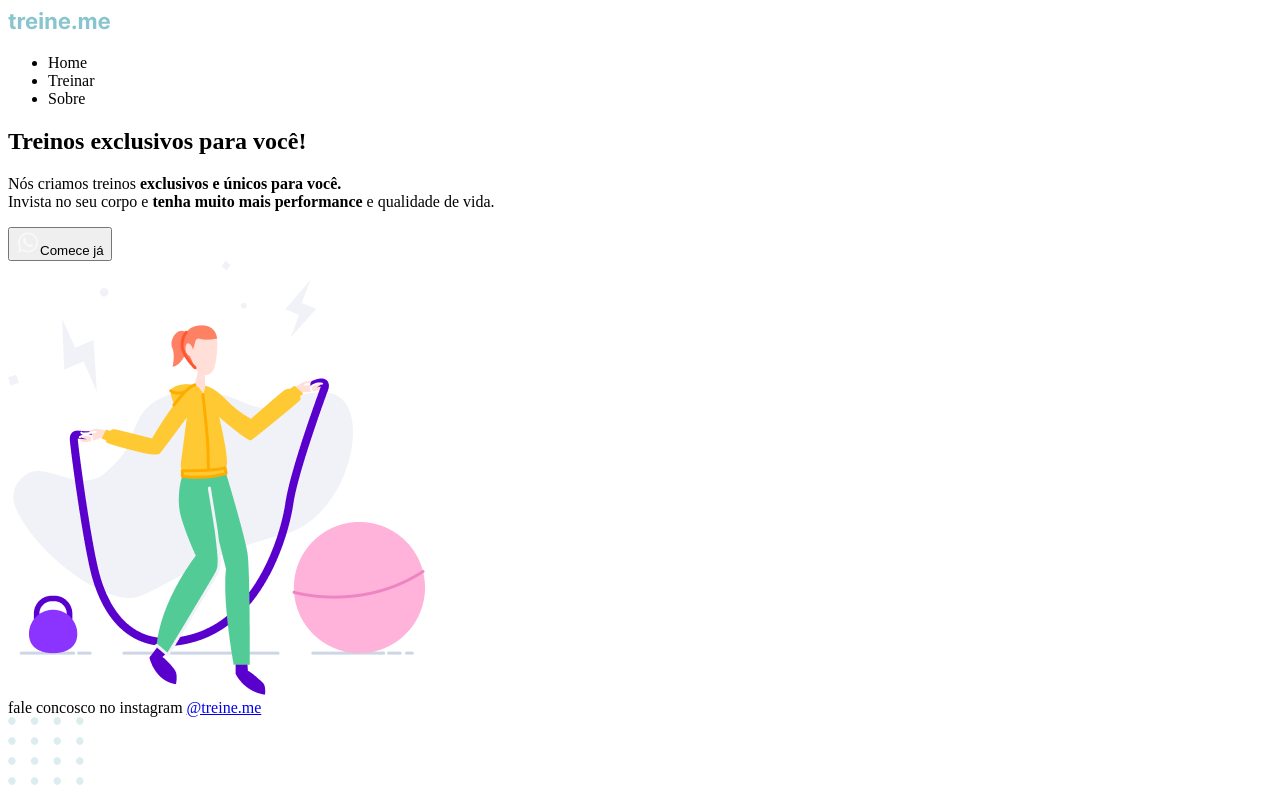
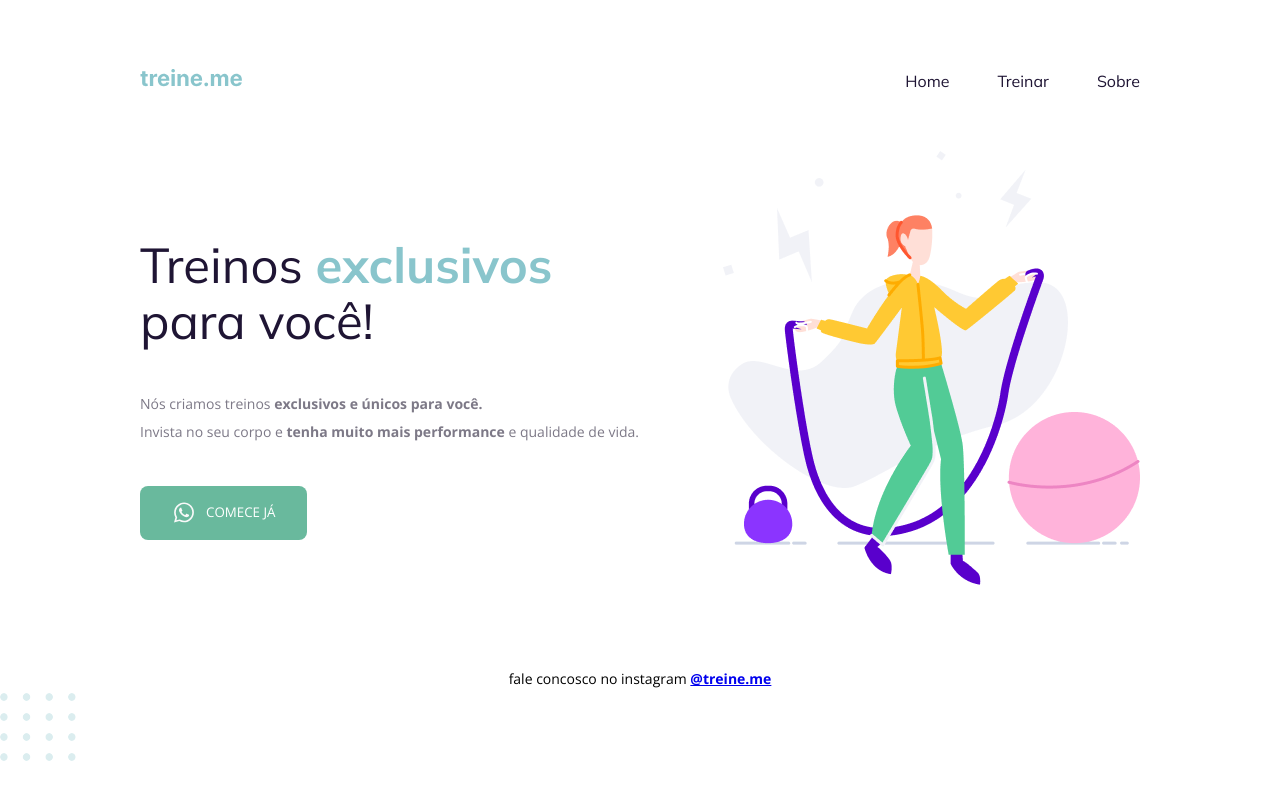
Before and after one commit to leonamsalomao/Proj_02_Explorer_Treine_Me, a plain HTML site: page index.html in a window 1280 px wide. Drawn offline with nearby package versions, Linux system fonts and the light colour scheme.

Commit message:
Style add

```diff
--- a/index.html
+++ b/index.html
@@ -1,25 +1,35 @@
 <!DOCTYPE html>
 <html lang="pt-br">
   <head>
+    <link rel="preconnect" href="https://fonts.googleapis.com" />
+    <link rel="preconnect" href="https://fonts.gstatic.com" crossorigin />
+
     <meta charset="UTF-8" />
     <meta name="viewport" content="width=device-width, initial-scale=1.0" />
+
+    <link
+      href="https://fonts.googleapis.com/css2?family=Mulish:wght@400;700&family=Open+Sans:wght@400;700&display=swap"
+      rel="stylesheet"
+    />
+
+    <link rel="stylesheet" href="style.css" />
     <title>Treine-me</title>
   </head>
   <body>
     <div class="page">
-      <header>
-        <img src="images/logo.svg" alt="Treine.me" />
-        <nav>
-          <ul>
-            <li>Home</li>
-            <li>Treinar</li>
-            <li>Sobre</li>
-          </ul>
-        </nav>
-      </header>
+      <nav>
+        <a id="logo" href="#">
+          <img src="images/logo.svg" alt="Treine.me" />
+        </a>
+        <ul>
+          <li><a href="#">Home</a></li>
+          <li><a href="#">Treinar</a></li>
+          <li><a href="#">Sobre</a></li>
+        </ul>
+      </nav>
       <main>
-        <section class="text">
-          <h1>Treinos exclusivos para você!</h1>
+        <section>
+          <h1>Treinos <span>exclusivos</span> para você!</h1>
           <p>
             Nós criamos treinos <strong>exclusivos e únicos para você.</strong>
             <br />
--- /dev/null
+++ b/style.css
@@ -0,0 +1,100 @@
+body{
+  margin: 0;
+  padding: 0;
+
+  font-family: 'Open Sans', sans-serif;
+}
+
+.page{
+  width: 1000px;
+  margin: 65px auto 0;
+}
+
+nav{
+  display: flex;
+  justify-content: space-between;
+  align-items: center;
+  margin-bottom: 55px ;
+}
+
+ul{
+  display: flex;
+  gap: 48px;
+  list-style: none;
+  margin: 0;
+  padding: 0;
+}
+
+ul li a{
+  color: #1F1534;
+  text-decoration: none;
+}
+
+ul li a:hover{
+  font-weight: 700;
+}
+
+h1, ul{
+  font-family: 'Mulish', sans-serif;
+}
+
+main{
+  display: flex;
+  align-items: center;
+  justify-content: space-between;
+}
+
+h1{
+  font-size: 49px;
+  line-height: 56px;
+  color: #1F1534;
+  font-weight: 400;
+  width: 490px;
+}
+
+h1 span{
+  color: #89C5CC;
+  font-weight: 700;
+}
+
+section p{
+  font-size: 14px;
+  line-height: 28px;
+  color: #7D7987;
+
+  margin: 40px 0;
+}
+
+button{
+  color: #FFFFFF;
+  text-transform: uppercase;
+  font-family: 'Open Sans', sans-serif;
+
+  border: 0;
+  border-radius: 8px;
+  background: #69B99D;
+  padding: 14px 32px 15px;
+
+  display: flex;
+  align-items: center;
+  justify-content: center;
+  gap: 10px;
+
+  cursor: pointer;
+}
+
+button:hover{
+  background: #4EA788;
+}
+
+footer{
+  font-size: 14px;
+  line-height: 28px;
+  margin-top: 80px;
+
+  text-align: center;
+}
+
+footer a{
+  font-weight: 700;
+}
```
